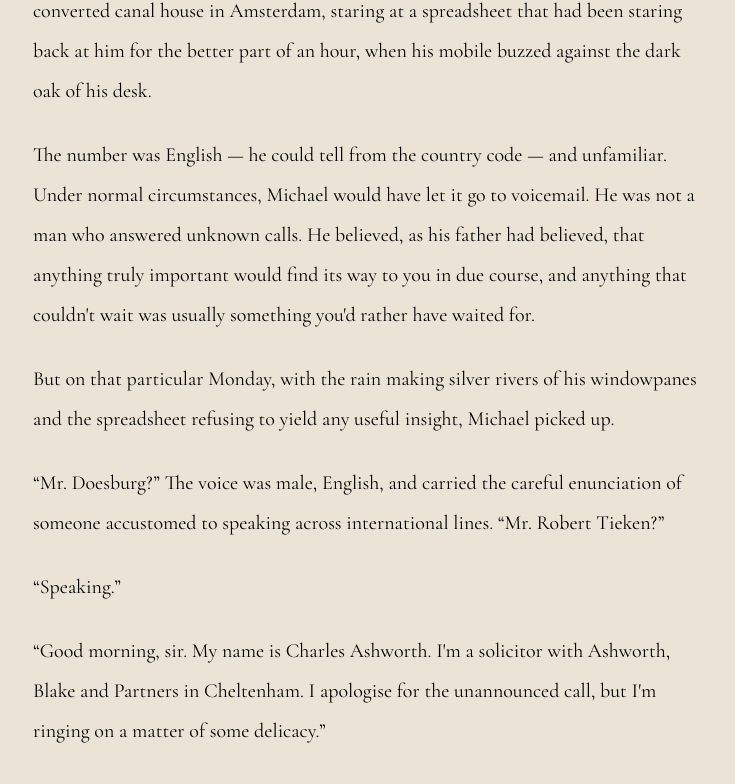
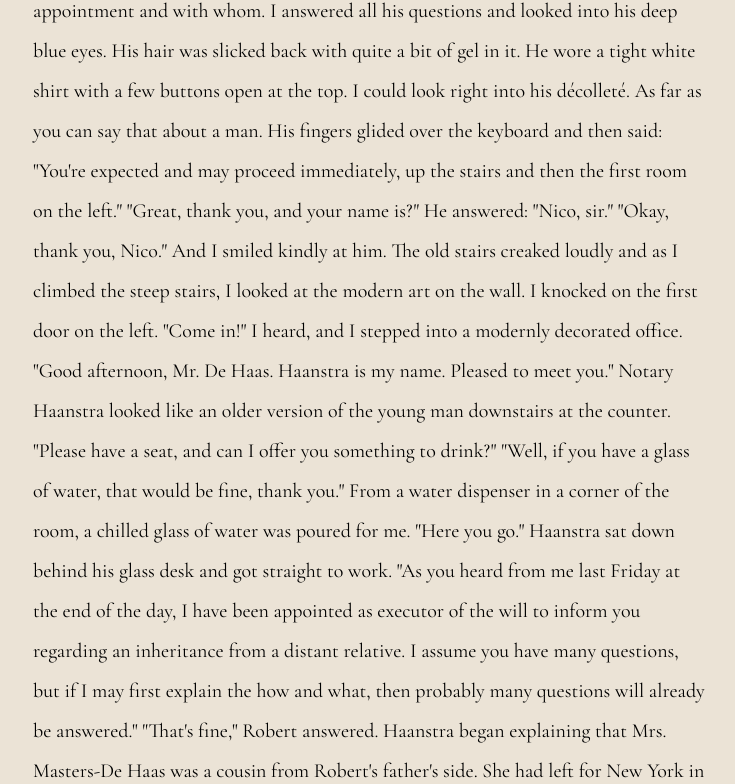
Before and after one commit to muhammadsameer40/Robert-Tieken-Project, a React (Vite) app: page /excerpt in a window 1280 px wide. Shown: the part 1574-2358 px from the top of the page, without its empty margins (271-1006 px from the left). Built offline with nearby package versions, Linux system fonts and the light colour scheme; a web font is replaced by a local one.

Commit message:
Changes Done
Content Change

```diff
--- a/src/pages/Excerpt.tsx
+++ b/src/pages/Excerpt.tsx
@@ -29,7 +29,7 @@ export default function Excerpt() {
           <div className="literary-text text-black space-y-6 font-accent">
             <p>
               There are moments in life that arrive unannounced — quiet, almost ordinary — yet carry within them the
-              power to change everything. A letter that arrives on a Tuesday morning. A name mentioned in passing. A
+              power to change everything. Robert receives a phone call on Friday afternoon from a Dutch notary in Breda. A name mentioned in passing. A
               phone call from a stranger who speaks with an accent you can&apos;t quite place.
             </p>
             <p>
@@ -65,36 +65,53 @@ export default function Excerpt() {
 
           <div className="literary-text text-black space-y-6 font-accent">
             <p>
-              The phone rang at precisely ten minutes past nine on a Monday morning in November, which, as Robert Tieken would later reflect, was an entirely unremarkable time for a life to change direction. He was
-              sitting in his office on the third floor of a converted canal house in Amsterdam, staring at a spreadsheet
-              that had been staring back at him for the better part of an hour, when his mobile buzzed against the dark
-              oak of his desk.
-            </p>
-            <p>
-              The number was English — he could tell from the country code — and unfamiliar. Under normal
-              circumstances, Michael would have let it go to voicemail. He was not a man who answered unknown calls. He
-              believed, as his father had believed, that anything truly important would find its way to you in due
-              course, and anything that couldn&apos;t wait was usually something you&apos;d rather have waited for.
-            </p>
-            <p>
-              But on that particular Monday, with the rain making silver rivers of his windowpanes and the spreadsheet
-              refusing to yield any useful insight, Michael picked up.
-            </p>
-            <p>
-              &ldquo;Mr. Doesburg?&rdquo; The voice was male, English, and carried the careful enunciation of someone
-              accustomed to speaking across international lines. &ldquo;Mr. Robert Tieken?&rdquo;
-            </p>
-            <p>&ldquo;Speaking.&rdquo;</p>
-            <p>
-              &ldquo;Good morning, sir. My name is Charles Ashworth. I&apos;m a solicitor with Ashworth, Blake and
-              Partners in Cheltenham. I apologise for the unannounced call, but I&apos;m ringing on a matter of some
-              delicacy.&rdquo;
-            </p>
-            <p>
-              Michael leaned back in his chair. Solicitor. Cheltenham. Delicacy. None of these words, individually or
-              collectively, had any place in his Monday morning. He had no business in Cheltenham, no dealings with
-              English solicitors, and as far as he was aware, no matters of delicacy awaiting resolution on the other
-              side of the North Sea.
+              Monday, 4:00 PM sharp, I pressed the doorbell at the Bouvignelaan in Breda. He heard a buzzer and the door opened automatically. Behind a small counter further down the hall sat a young man who greeted me kindly and asked who I was, whether I had an appointment and with whom. I answered all his questions and looked into his deep blue eyes. His hair was slicked back with quite a bit of gel in it. He wore a tight white shirt with a few buttons open at the top. I could look right into his décolleté. As far as you can say that about a man. His fingers glided over the keyboard and then said: "You're expected and may proceed immediately, up the stairs and then the first room on the left."
+
+"Great, thank you, and your name is?"
+
+He answered: "Nico, sir."
+
+"Okay, thank you, Nico." And I smiled kindly at him.
+
+The old stairs creaked loudly and as I climbed the steep stairs, I looked at the modern art on the wall. I knocked on the first door on the left.
+
+"Come in!" I heard, and I stepped into a modernly decorated office.
+
+"Good afternoon, Mr. De Haas. Haanstra is my name. Pleased to meet you."
+
+Notary Haanstra looked like an older version of the young man downstairs at the counter.
+
+"Please have a seat, and can I offer you something to drink?"
+
+"Well, if you have a glass of water, that would be fine, thank you."
+
+From a water dispenser in a corner of the room, a chilled glass of water was poured for me. "Here you go."
+
+Haanstra sat down behind his glass desk and got straight to work. "As you heard from me last Friday at the end of the day, I have been appointed as executor of the will to inform you regarding an inheritance from a distant relative. I assume you have many questions, but if I may first explain the how and what, then probably many questions will already be answered."
+
+"That's fine," Robert answered.
+
+Haanstra began explaining that Mrs. Masters-De Haas was a cousin from Robert's father's side. She had left for New York in the years after the war on the SS Superstar. With her parents, of whom her father was a nephew of his father, they traveled further to the Midwest, where they settled in a small town, Charlotteville. Mrs. Masters lived there her entire life. She married a certain Charlie Masters and they had a son named Mike. Mike Masters is 49 years old and lives in his parents' family home, both of whom have now passed away. Mrs. Masters specifically mentioned you in her will. A clear explanation of this is not mentioned in the papers I received from her notary. Is everything clear so far?
+
+"Yes, so far, but what does this inheritance consist of?"
+
+"That is for Mrs. Masters' notary to explain to you. I received an open ticket for you with the papers, so that you can go to the United States, where you will be further informed. Unfortunately, I have no more information for you."
+
+"Okay," I said. "Thank you for the welcome and I'll see when I can make this trip. Do you have any documents and/or addresses, email or anything like that?"
+
+"Certainly I do. You can pick that up at the counter with my son Nick. See, I thought so."
+
+Haanstra laughed a bit and said that his son also wanted to work in the notary profession, but then he had to start from the bottom.
+
+Robert answered that that's the best way.
+
+"Thanks again for your time and I'll let you know when I'll be leaving for the US."
+
+I shook his hand and left the office. Down the creaky stairs and picked up the necessary items from Nick. I thanked Nick and wished him a pleasant evening in advance.
+
+"You too, Mr. De Haas," and he smiled kindly.
+
+On the way home, Robert stopped by the supermarket and bought a fresh salad. Once home, he poured himself a glass of rosé and ate his salad. In his breast pocket was the photo he had taken with him, but he had completely forgotten about it. Save it for a next meeting then. There was still some evening sun and with his glass and salad he sat outside with his plate on his lap. How good I have it, he thought to himself. His shirt came off and his muscular, tanned torso absorbed some evening sun while eating.
             </p>
             <p>&ldquo;I&apos;m listening,&rdquo; he said, because it seemed the only reasonable response.</p>
             <p className="text-center text-accent font-display text-lg mt-12">* * *</p>
--- a/src/pages/TheBook.tsx
+++ b/src/pages/TheBook.tsx
@@ -12,9 +12,9 @@ const synopsisEN = {
   title: 'Distant Cousins',
   subtitle: 'English Edition',
   paragraphs: [
-    'Robert is forty-something, living alone in Breda, cycling to work every morning and telling himself that this is enough. He has his school, his pupils, his best friend Sjoerd, and the quiet rhythm of a life that fits him like an old coat. Then a Phonecall arrives from a notary in America. There is an inheritance. There is a cousin. And there is a name he has never heard before: Mike.',
+    'Robert is forty-something, living alone in Breda, cycling to work every morning and telling himself that this is enough. He has his school, his pupils, his best friend Sjoerd, and the quiet rhythm of a life that fits him like an old coat. Then a Phonecall arrives from a notary in the city of Breda. There is an inheritance. There is a cousin. And there is a name he has never heard before: Mike.',
     'What follows takes Robert from the flat green fields of the Netherlands to the sunlit harbour of Charlotteville, Michigan, where he meets a man who is technically a stranger but feels, from the very first conversation, like someone he has always known. Mike is warm, generous and rooted in a world completely different from Robert s own. Yet between them runs something real. A shared bloodline, a shared history neither of them knew they had, and a friendship that grows quickly and lasts.',
-    'Along the way, Robert encounters boat trips and beach lunches, a city rebuilt from rubble, a carnaval suit worn with pride, a puppy called Buddy, a steward on a transatlantic flight, and a swimming club that turns out to hold more than just good technique. He discovers things about himself he had never allowed himself to look at directly. And he begins, slowly and not without difficulty, to let his life become something larger.',
+    'Along the way, Robert encounters boat trips and beach lunches, a carnaval suit worn with pride, a puppy called Buddy, a steward on a transatlantic flight, and a swimming club that turns out to hold more than just good technique. He discovers things about himself he had never allowed himself to look at directly. And he begins, slowly and not without difficulty, to let his life become something larger.',
     'Distant Cousins is a novel about late discoveries. About inheritance in every sense of the word. About the courage it takes to get on a plane when you are not sure what is waiting at the other end, and the even greater courage it takes to come home changed.',
   ],
 };
```
